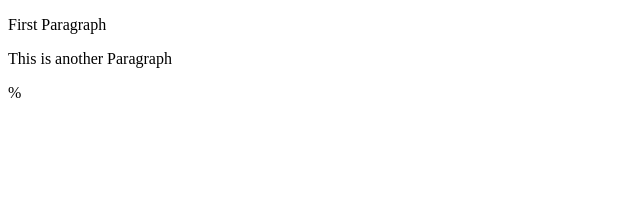
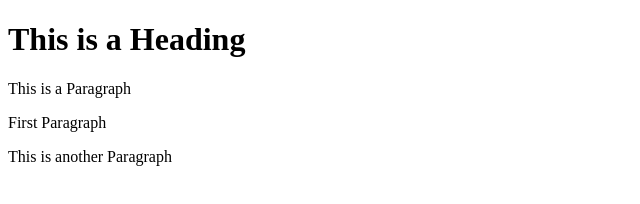
Before and after one commit to damiicodes/git_tutorial, a plain HTML site: page index.html in a window 1280 px wide. Shown: the whole page, without its empty margins (0-640 px from the left). Drawn offline with Linux system fonts and the light colour scheme.

Commit message:
Update index.html

```diff
--- a/index.html
+++ b/index.html
@@ -11,10 +11,13 @@
 <body>
 
 
+    <h1> This is a Heading </h1>
+    <p> This is a Paragraph </p>
     <p>First Paragraph</p>
 
     <p>This is another Paragraph</p>
 
+
 </body>
 
-</html>%
+</html>
```
